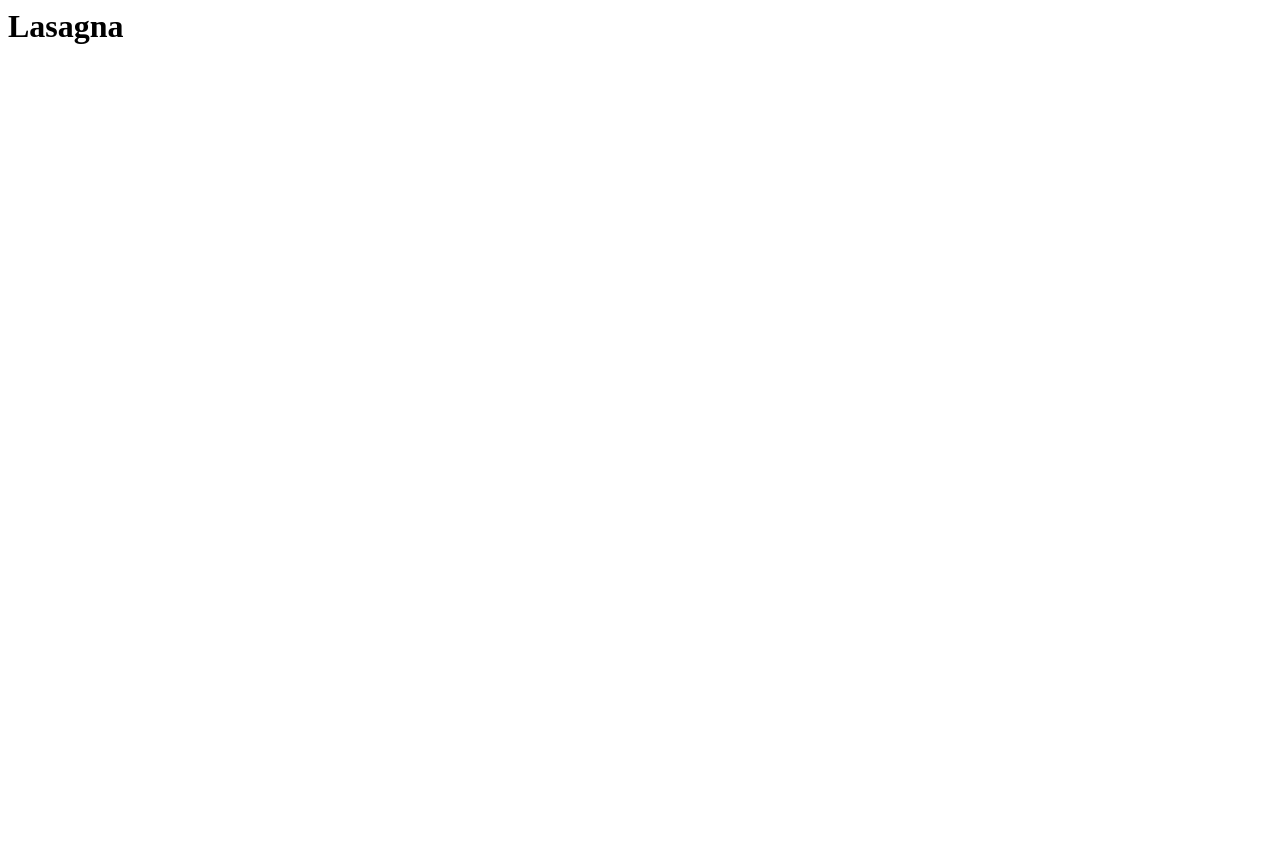
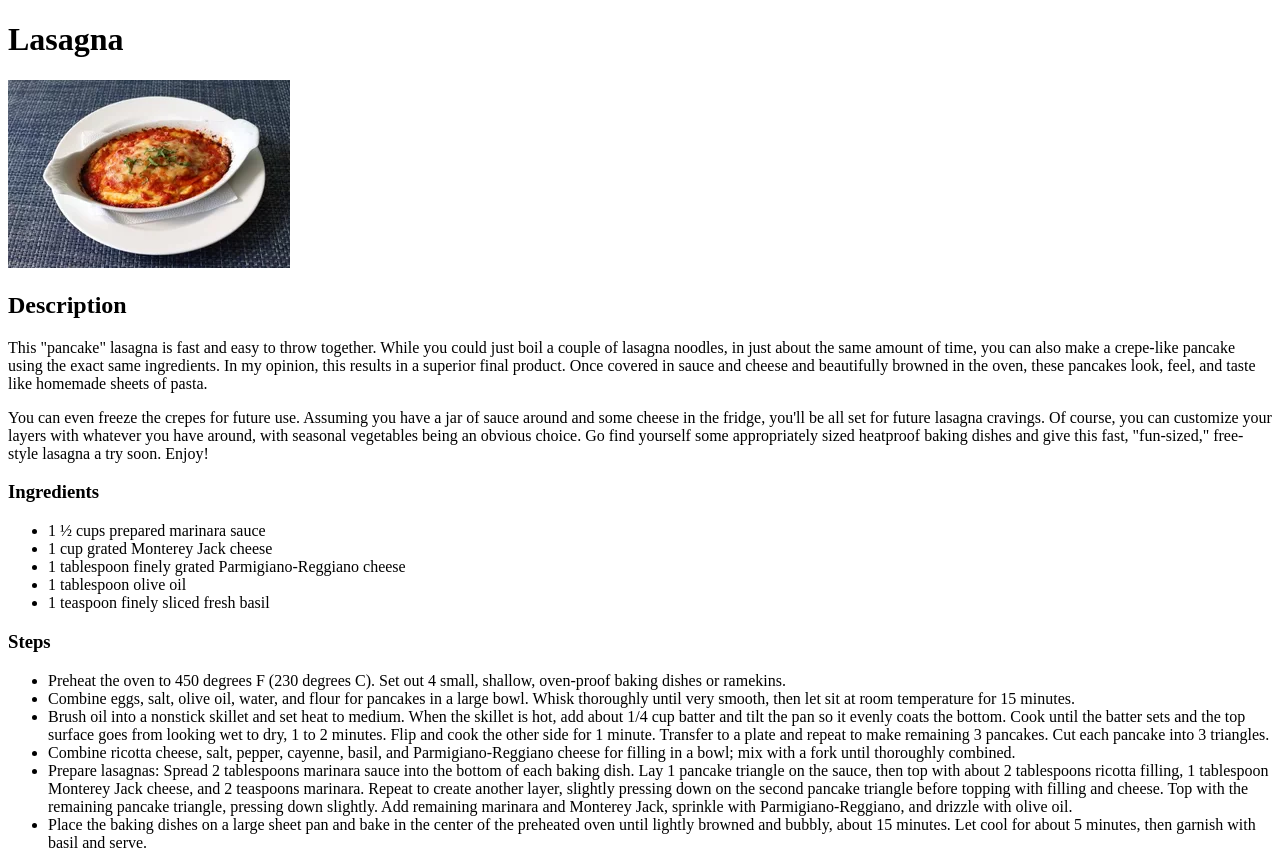
Before and after one commit to izenik-ez/odin-recipes, a plain HTML site: page recipes/lasagna.html in a window 1280 px wide. Before the commit the page ends 800 px from the top, so only its background shows below. Drawn offline with Linux system fonts and the light colour scheme.

Commit message:
Create lasagna recipe html file

```diff
--- a/recipes/lasagna.html
+++ b/recipes/lasagna.html
@@ -1 +1,33 @@
-<h1>Lasagna</h1>
+<!doctype html>
+<html lang="en">
+    <head>
+        <meta charset="utf-8">
+        <title>Odin Recipes - Lasagna</title>
+    </head>
+    <body>
+        <h1>Lasagna</h1>
+        <img src="lasagna.webp" alt="lasagna">
+        <h2>Description</h2>
+        <p>This "pancake" lasagna is fast and easy to throw together. While you could just boil a couple of lasagna noodles, in just about the same amount of time, you can also make a crepe-like pancake using the exact same ingredients. In my opinion, this results in a superior final product. Once covered in sauce and cheese and beautifully browned in the oven, these pancakes look, feel, and taste like homemade sheets of pasta.
+        </p>
+        <p>You can even freeze the crepes for future use. Assuming you have a jar of sauce around and some cheese in the fridge, you'll be all set for future lasagna cravings. Of course, you can customize your layers with whatever you have around, with seasonal vegetables being an obvious choice. Go find yourself some appropriately sized heatproof baking dishes and give this fast, "fun-sized," free-style lasagna a try soon. Enjoy!
+        </p>
+        <h3>Ingredients</h3>
+        <ul>
+            <li>1 &#189; cups prepared marinara sauce</li>
+            <li>1 cup grated Monterey Jack cheese</li>
+            <li>1 tablespoon finely grated Parmigiano-Reggiano cheese</li>
+            <li>1 tablespoon olive oil</li>
+            <li>1 teaspoon finely sliced fresh basil</li>
+        </ul>
+        <h3>Steps</h3>
+        <ul>
+            <li>Preheat the oven to 450 degrees F (230 degrees C). Set out 4 small, shallow, oven-proof baking dishes or ramekins.</li>
+            <li>Combine eggs, salt, olive oil, water, and flour for pancakes in a large bowl. Whisk thoroughly until very smooth, then let sit at room temperature for 15 minutes.</li>
+            <li>Brush oil into a nonstick skillet and set heat to medium. When the skillet is hot, add about 1/4 cup batter and tilt the pan so it evenly coats the bottom. Cook until the batter sets and the top surface goes from looking wet to dry, 1 to 2 minutes. Flip and cook the other side for 1 minute. Transfer to a plate and repeat to make remaining 3 pancakes. Cut each pancake into 3 triangles.</li>
+            <li>Combine ricotta cheese, salt, pepper, cayenne, basil, and Parmigiano-Reggiano cheese for filling in a bowl; mix with a fork until thoroughly combined.</li>
+            <li>Prepare lasagnas: Spread 2 tablespoons marinara sauce into the bottom of each baking dish. Lay 1 pancake triangle on the sauce, then top with about 2 tablespoons ricotta filling, 1 tablespoon Monterey Jack cheese, and 2 teaspoons marinara. Repeat to create another layer, slightly pressing down on the second pancake triangle before topping with filling and cheese. Top with the remaining pancake triangle, pressing down slightly. Add remaining marinara and Monterey Jack, sprinkle with Parmigiano-Reggiano, and drizzle with olive oil.</li>
+            <li>Place the baking dishes on a large sheet pan and bake in the center of the preheated oven until lightly browned and bubbly, about 15 minutes. Let cool for about 5 minutes, then garnish with basil and serve.</li>
+        </ul>
+    </body>
+</html>
```
Also changed, not shown: index.html (+1 -1 lines), recipes/lasagna.webp (added).
